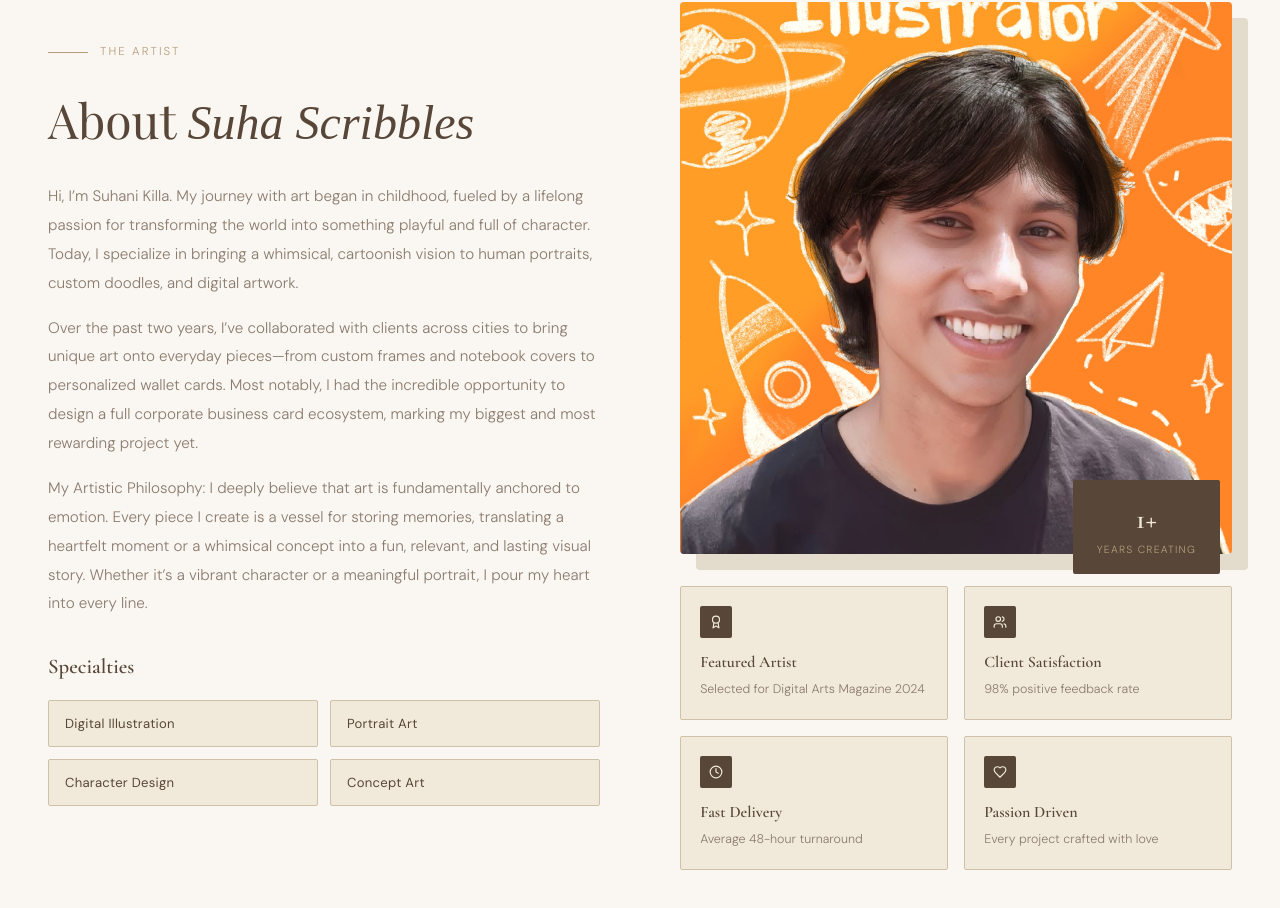
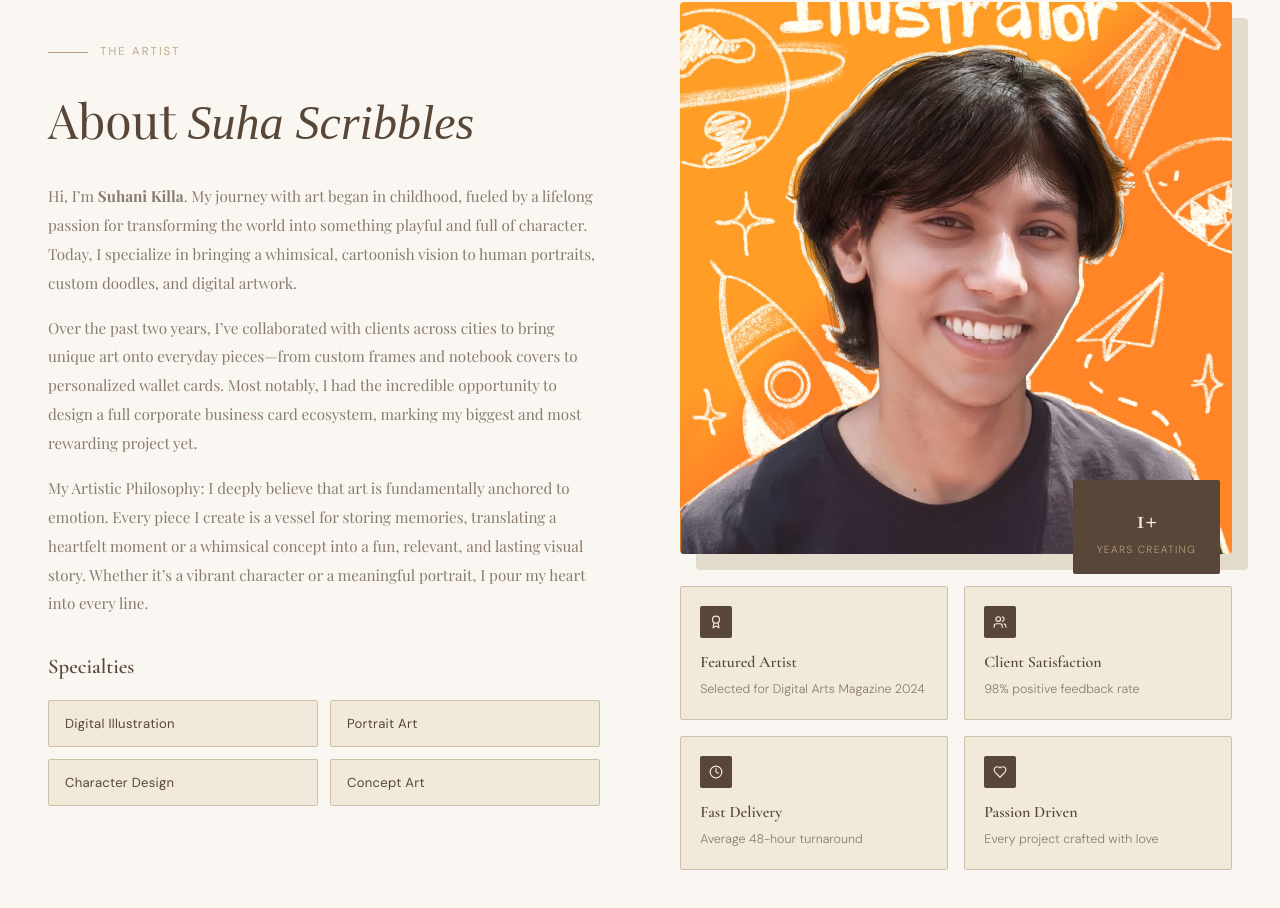
Before and after one commit to akashdeepsingh283/Suha_Illustrates, a React (Vite) app in the folder frontend/: page / in a window 1280 px wide. Shown: the part 3025-3933 px from the top of the page. Built offline with nearby package versions, Linux system fonts and the light colour scheme; no server answers; a web font is replaced by a local one.

Commit message:
Update About.tsx

```diff
--- a/frontend/src/components/About.tsx
+++ b/frontend/src/components/About.tsx
@@ -28,9 +28,9 @@ const About: React.FC = () => {
               About <em style={{ fontFamily: "'Beth Ellen', cursive", fontStyle: 'italic', fontWeight: 300 }}>Suha Scribbles </em>
             </h3>
 
-            <div style={{ color: 'var(--text-muted)', fontSize: '0.95rem', lineHeight: 1.9, fontFamily: 'DM Sans, sans-serif', fontWeight: 300 }} className="space-y-4">
+            <div style={{ color: 'var(--text-muted)', fontSize: '0.95rem', lineHeight: 1.9, fontFamily: 'Playfair Display, serif', fontWeight: 300 }} className="space-y-4">
               <p>
-               Hi, I’m Suhani Killa. My journey with art began in childhood, fueled by a lifelong passion for transforming the world into something playful and full of character. Today, I specialize in bringing a whimsical, cartoonish vision to human portraits, custom doodles, and digital artwork.
+               Hi, I’m <span style={{ fontWeight: 700 }}>Suhani Killa</span>. My journey with art began in childhood, fueled by a lifelong passion for transforming the world into something playful and full of character. Today, I specialize in bringing a whimsical, cartoonish vision to human portraits, custom doodles, and digital artwork.
 
               </p>
               <p>
```
